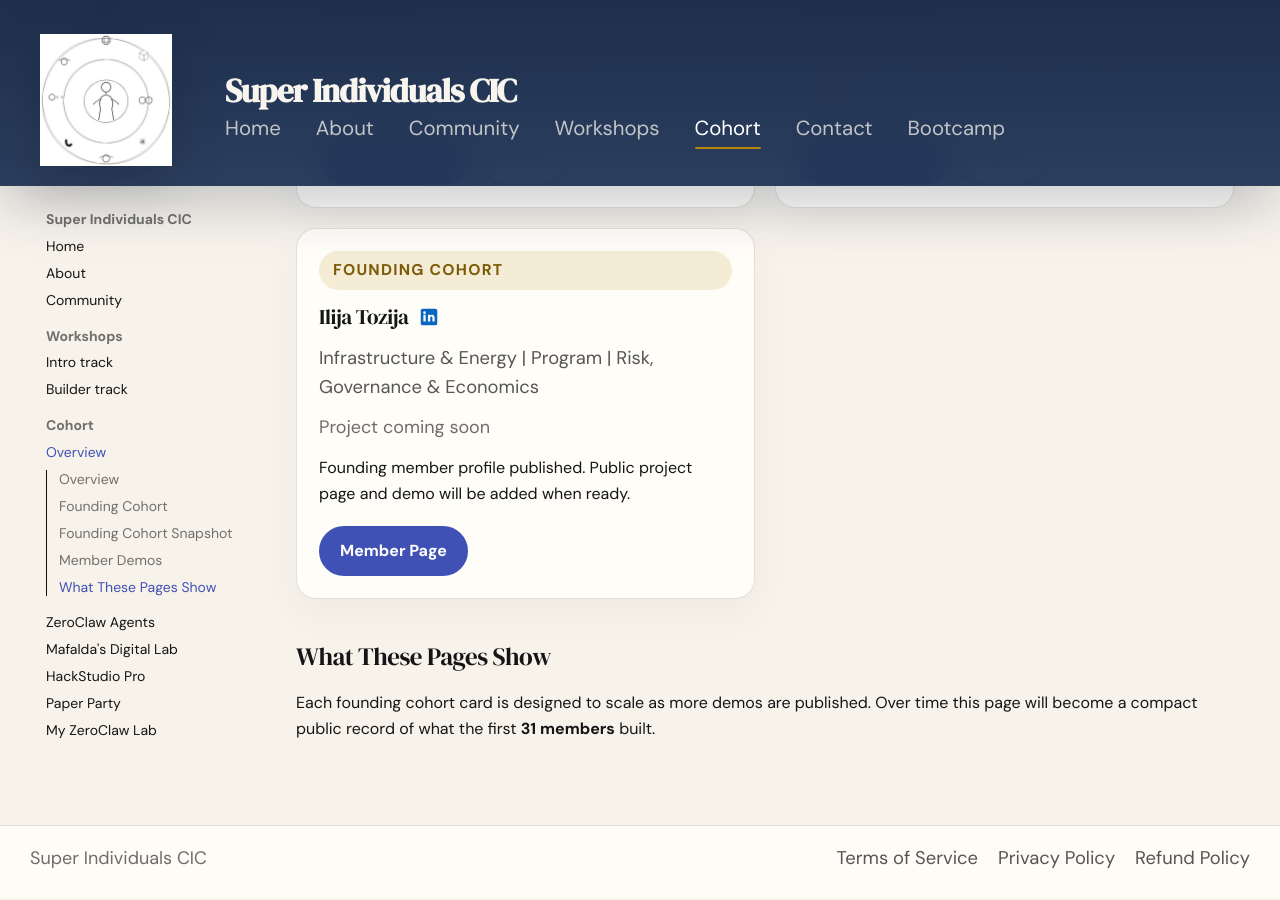
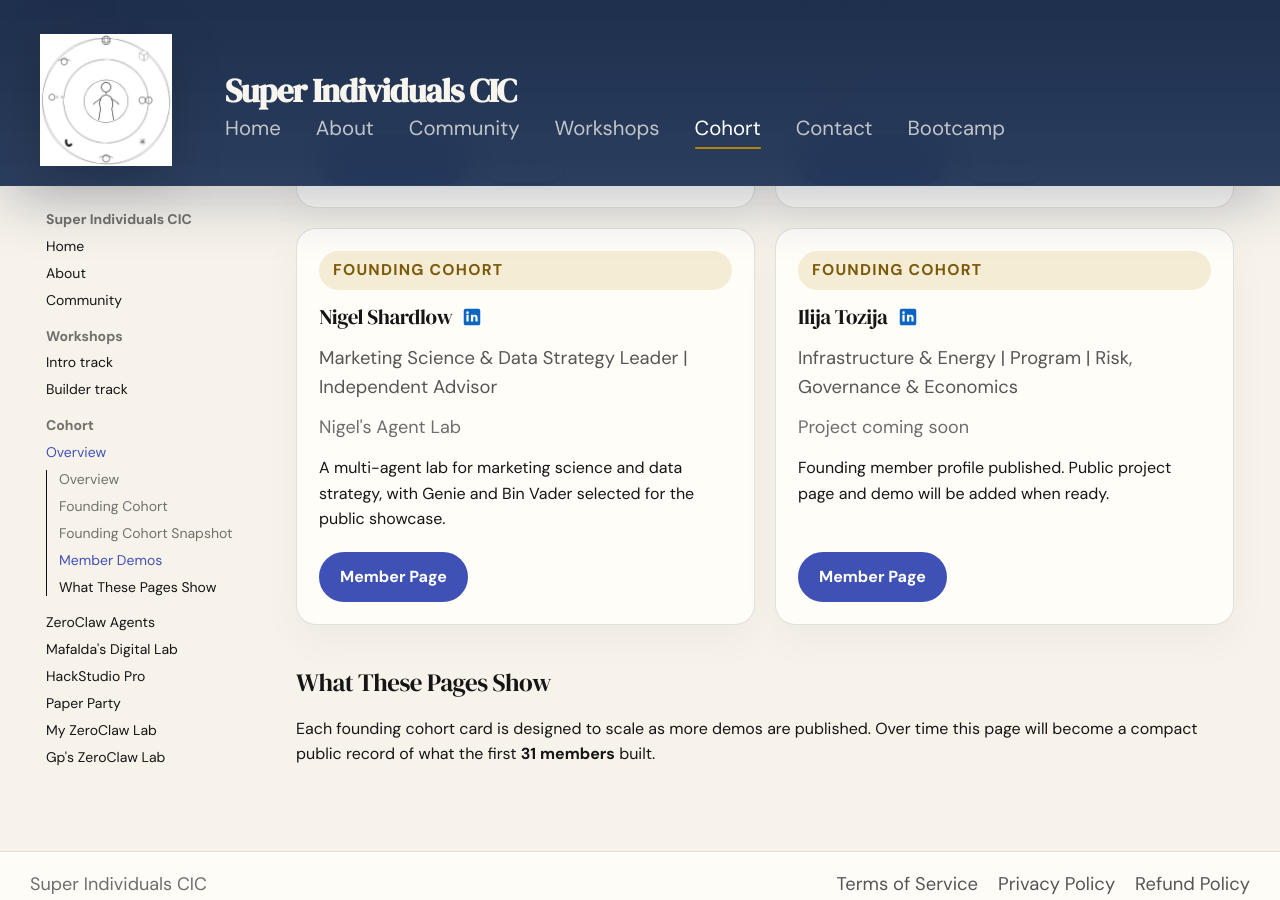
Before and after one commit to sicic-org/sicic-home, an MkDocs documentation site: the page built from docs/cohort/index.md, in a window 1280 px wide and 900 px high, scrolled down 3360 px. Built offline with MkDocs 1.6.1 and Material for MkDocs 9.7.7, drawn with Linux system fonts in a browser that asks for light colours.

Commit message:
Add Nigel's demo

```diff
--- a/docs/cohort/index.md
+++ b/docs/cohort/index.md
@@ -254,6 +254,23 @@
   <div class="proof-card cohort-member-card">
     <p class="cohort-badge">Founding Cohort</p>
     <div class="cohort-member-head">
+      <h3>Nigel Shardlow</h3>
+      <a class="cohort-linkedin" href="https://www.linkedin.com/in/shardlow/" aria-label="Nigel Shardlow LinkedIn profile">
+        <svg viewBox="0 0 24 24" aria-hidden="true">
+          <path d="M19 3A2 2 0 0 1 21 5V19A2 2 0 0 1 19 21H5A2 2 0 0 1 3 19V5A2 2 0 0 1 5 3H19M8.34 17V9.67H5.9V17H8.34M7.12 8.66A1.41 1.41 0 1 0 7.12 5.84A1.41 1.41 0 0 0 7.12 8.66M18.1 17V12.96C18.1 10.8 16.95 9.53 15.42 9.53C14.19 9.53 13.64 10.21 13.33 10.69V9.67H10.89C10.92 10.35 10.89 17 10.89 17H13.33V12.91C13.33 12.69 13.35 12.47 13.41 12.31C13.58 11.87 13.97 11.41 14.6 11.41C15.42 11.41 15.75 12.03 15.75 12.94V17H18.1Z"/>
+        </svg>
+      </a>
+    </div>
+    <p class="cohort-member-role">Marketing Science &amp; Data Strategy Leader | Independent Advisor</p>
+    <p class="pricing-meta">Nigel's Agent Lab</p>
+    <p>A multi-agent lab for marketing science and data strategy, with Genie and Bin Vader selected for the public showcase.</p>
+    <div class="cohort-card-actions">
+      <a class="md-button md-button--primary" href="shardlow-agents/">Member Page</a>
+    </div>
+  </div>
+  <div class="proof-card cohort-member-card">
+    <p class="cohort-badge">Founding Cohort</p>
+    <div class="cohort-member-head">
       <h3>Ilija Tozija</h3>
       <a class="cohort-linkedin" href="https://www.linkedin.com/in/ilijatozija/" aria-label="Ilija Tozija LinkedIn profile">
         <svg viewBox="0 0 24 24" aria-hidden="true">
--- a/mkdocs.yml
+++ b/mkdocs.yml
@@ -63,6 +63,7 @@
       - J's ZeroClaw Lab: cohort/linton-zeroclaw.md
       - FanePath AI Lab: cohort/ripa-fanepath.md
       - NewsAware: cohort/kumar-newsaware.md
+      - Nigel's Agent Lab: cohort/shardlow-agents.md
       - Ilija Tozija: cohort/tozija-profile.md
   - Contact: contact.md
 
```
Also changed, not shown: docs/cohort/shardlow-agents.md (added, +73 -0 lines), docs/index.md (+14 -0 lines).
